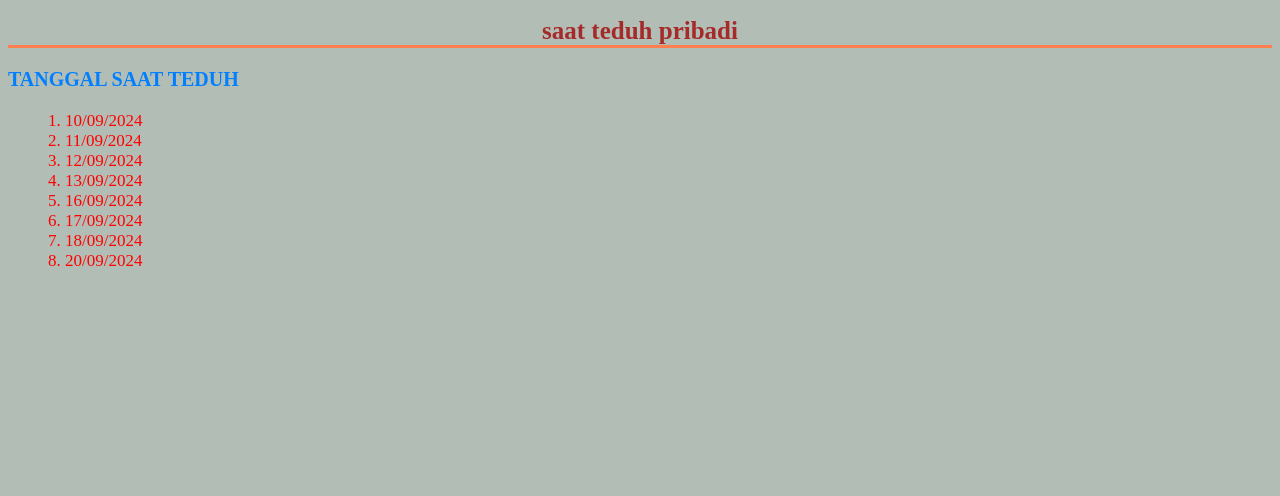
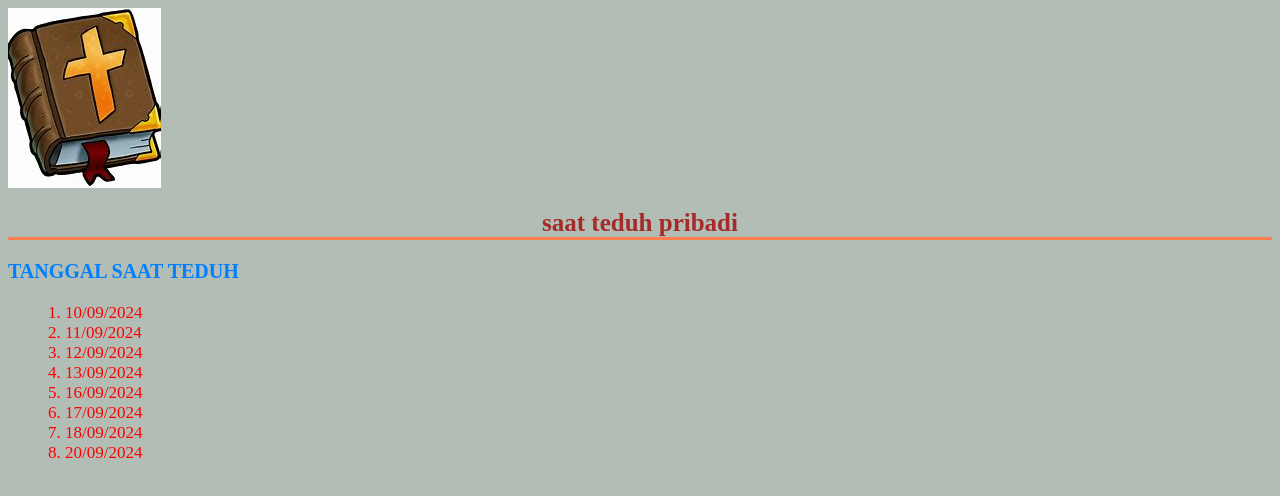
Before and after one commit to satepribadi/satepribadi.github.io, a plain HTML site: page index.html in a window 1280 px wide. Drawn offline with Linux system fonts and the light colour scheme.

Commit message:
change title and add image

```diff
--- a/index.html
+++ b/index.html
@@ -1,7 +1,8 @@
 <!DOCTYPE html>
 <html>
     <head>
-        <title>sate</title>
+        <img src="sate image.jpeg">
+        <title>saat teduh pribadi</title>
        <style>
       body{
             background-color:#B2BEB5;
```
Also changed, not shown: sate image.jpeg (added).
